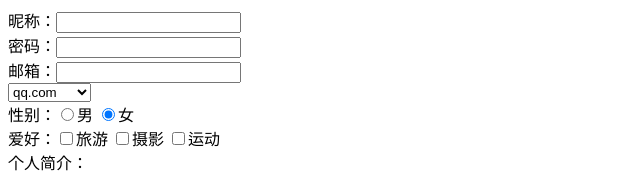
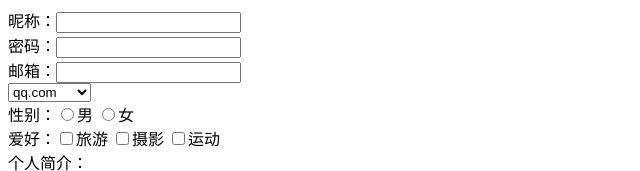
Before and after one commit to Rewewe/Rewewe.github.io, a plain HTML site: page form.html in a window 1280 px wide. Shown: the top 171 px of the page, 0-640 px from the left. Drawn offline with Linux system fonts and the light colour scheme.

Commit message:
Add files via upload

```diff
--- a/form.html
+++ b/form.html
@@ -14,8 +14,8 @@
         <option>163.com</option>
         <option>gmail.com</option>
     </select><br>
-    性别：<input type="radio" name="1" value="1" checked/>男
-    <input type="radio" name="1" value="2" checked/>女<br>
+    性别：<input type="radio" name="1" value="1"/>男
+    <input type="radio" name="1" value="2"/>女<br>
     爱好：<input type="checkbox" name="2" value="1" />旅游
     <input type="checkbox" name="2" value="2" />摄影
     <input type="checkbox" name="2" value="3" />运动<br>
```
